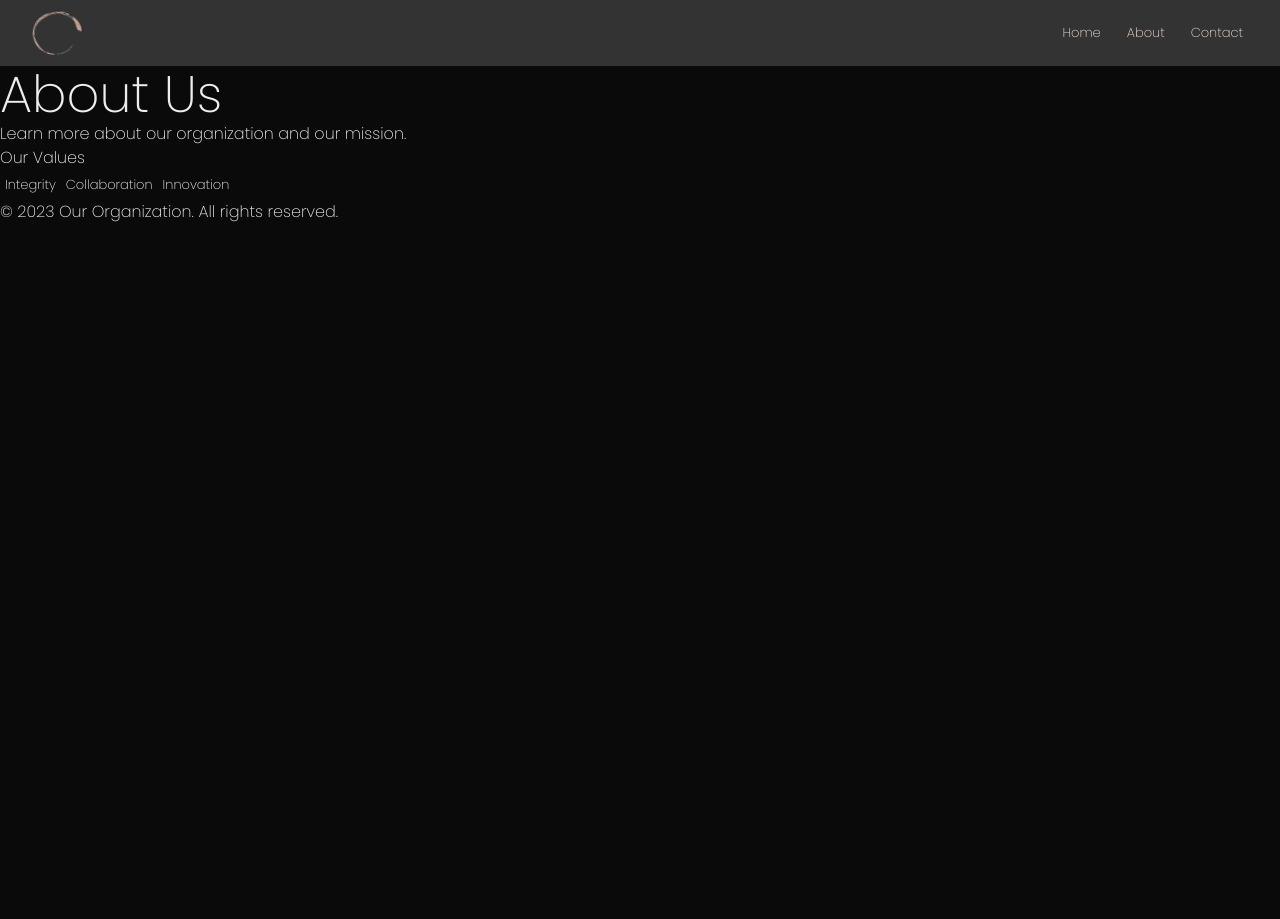
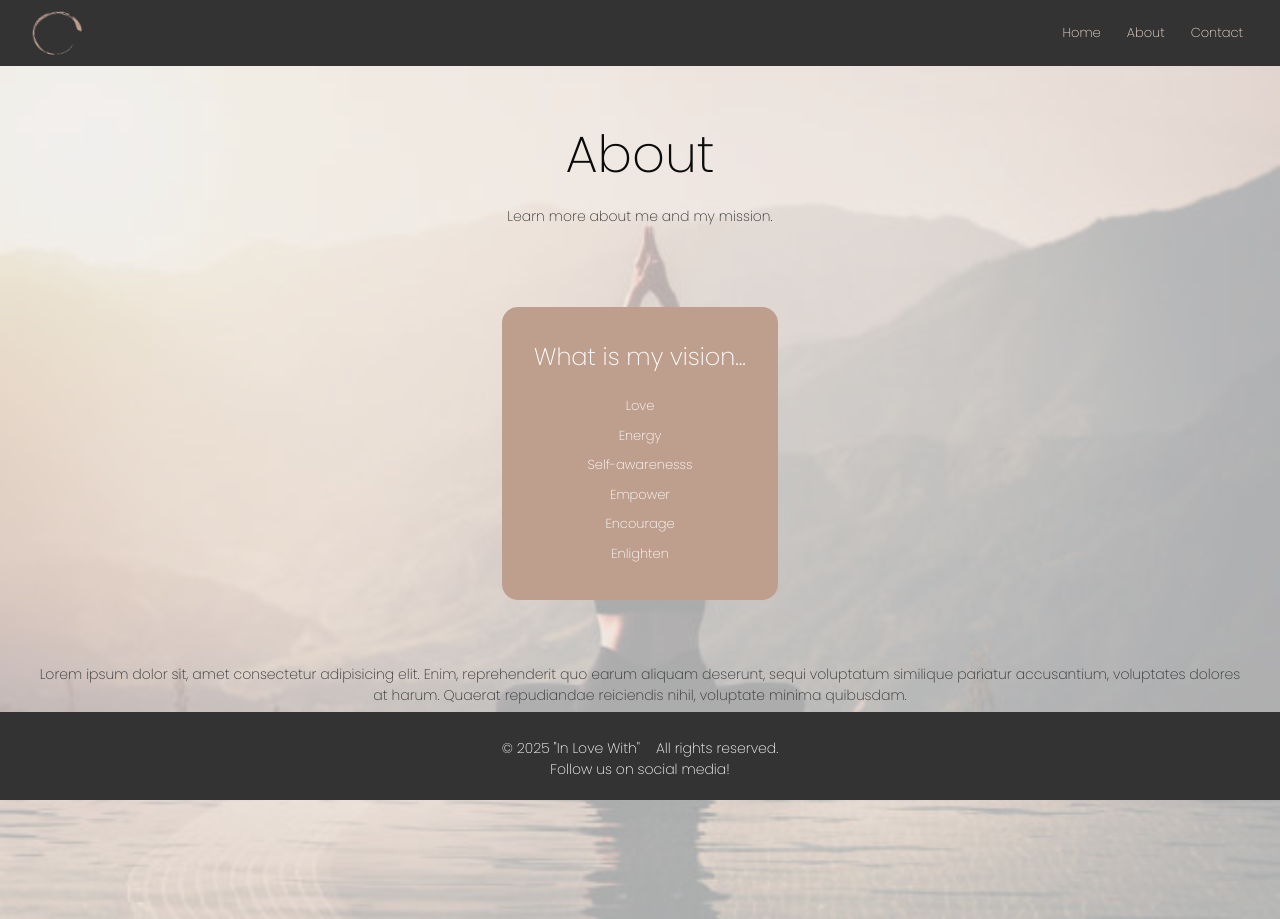
Before and after one commit to Marconion/in-love-with-next-js, a Next.js app: page /about in a window 1280 px wide. Before the commit the page ends 800 px from the top, so only its background shows below. Built offline with nearby package versions, Linux system fonts and the light colour scheme.

Commit message:
Refactor About and Contact pages: update layout, enhance styles, and integrate CardInfo component

```diff
--- a/src/app/about/page.css
+++ b/src/app/about/page.css
@@ -2,11 +2,19 @@
   display: flex;
   flex-direction: column;
   align-items: center;
-  padding: 20px;
-  gap: 1rem;
-  background-color: #f9f9f9;
-  border-radius: 8px;
-  box-shadow: rgba(0, 0, 0, 0.07) 0px 1px 2px, rgba(0, 0, 0, 0.07) 0px 2px 4px,
-    rgba(0, 0, 0, 0.07) 0px 4px 8px, rgba(0, 0, 0, 0.07) 0px 8px 16px,
-    rgba(0, 0, 0, 0.07) 0px 16px 32px, rgba(0, 0, 0, 0.07) 0px 32px 64px;
+  height: 100vh;
+  padding-top: 30px;
+  gap: 1.5rem;
 }
+
+h1 {
+  padding-top: 30px;
+}
+
+p {
+  color: #333;
+  font-size: 14px;
+  line-height: 1.5;
+  margin: 0;
+  text-align: center;
+}
--- a/src/app/about/page.js
+++ b/src/app/about/page.js
@@ -1,23 +1,64 @@
 import React from "react";
+import "./page.css";
+import { CardInfo } from "../components/CardInfo";
+import { Footer } from "../components/Footer";
+import Image from "next/image";
+import img1 from "@/app/components/assets/images/img1.jpg";
 
-const AboutPage = () => {
+const Page = () => {
   return (
-    <div className="container">
-      <h1>About Us</h1>
-      <p>Learn more about our organization and our mission.</p>
-      <section>
-        <h2>Our Values</h2>
-        <ul>
-          <li>Integrity</li>
-          <li>Collaboration</li>
-          <li>Innovation</li>
-        </ul>
-      </section>
-      <footer>
-        <p>&copy; 2023 Our Organization. All rights reserved.</p>
-      </footer>
-    </div>
+    <>
+      <Image
+        src={img1}
+        alt="About"
+        width={250}
+        height={250}
+        style={{
+          position: "absolute",
+          // top: "4rem",
+          zIndex: -1,
+          opacity: 0.3,
+          width: "100%",
+          height: "auto",
+        }}
+      />
+      <div className="container">
+        <h1>About</h1>
+        <p>Learn more about me and my mission.</p>
+        <div style={{ marginTop: "3rem" }}>
+          <CardInfo
+            title={"What is my vision..."}
+            desc={
+              <section>
+                <ul
+                  style={{
+                    flexDirection: "column",
+                    textAlign: "center",
+                    marginTop: "1rem",
+                  }}>
+                  <li>Love</li>
+                  <li>Energy</li>
+                  <li>Self-awarenesss</li>
+                  <li>Empower</li>
+                  <li>Encourage</li>
+                  <li>Enlighten</li>
+                </ul>
+              </section>
+            }
+          />
+        </div>
+        <div style={{ padding: "2rem" }}>
+          <p>
+            Lorem ipsum dolor sit, amet consectetur adipisicing elit. Enim,
+            reprehenderit quo earum aliquam deserunt, sequi voluptatum similique
+            pariatur accusantium, voluptates dolores at harum. Quaerat
+            repudiandae reiciendis nihil, voluptate minima quibusdam.
+          </p>
+        </div>
+      </div>
+      <Footer />
+    </>
   );
 };
 
-export default AboutPage; // Ensure this is the default export
+export default Page; // Ensure this is the default export
--- a/src/app/components/CardInfo.jsx
+++ b/src/app/components/CardInfo.jsx
@@ -9,7 +9,7 @@ export const CardInfo = ({ title, desc }) => {
         padding: "2rem",
         backgroundColor: "#be9f8e",
         borderRadius: "1rem",
-        margin: "2rem",
+        margin: "0.5rem",
       }}>
       <p className="read-the-docs" style={{ color: "white" }}>
         {title}
--- a/src/app/components/Footer.css
+++ b/src/app/components/Footer.css
@@ -1,4 +1,8 @@
 .footer {
+  position: fixed;
+  width: 100%;
+  bottom: 0;
+  left: 0;
   background-color: #333;
   color: white;
   text-align: center;
--- a/src/app/components/Footer.jsx
+++ b/src/app/components/Footer.jsx
@@ -5,8 +5,8 @@ export const Footer = () => {
   return (
     <div className="footer">
       <div className="row">
-        <p>© 2025 "In Love With" ... All rights reserved.</p>
-        {/* <p>All rights reserved.</p> */}
+        <p>© 2025 "In Love With"</p>
+        <p>All rights reserved.</p>
       </div>
 
       <p>Follow us on social media!</p>
--- a/src/app/contact/page.css
+++ b/src/app/contact/page.css
@@ -3,14 +3,9 @@
   flex-direction: column;
   align-items: center;
   height: 100vh;
-  margin-top: 30px;
-  padding: 40px;
+  /* margin-top: 30px; */
+  /* padding: 40px; */
   gap: 1.5rem;
-  background-color: #f9f9f9;
-  border-radius: 8px;
-  box-shadow: rgba(0, 0, 0, 0.07) 0px 1px 2px, rgba(0, 0, 0, 0.07) 0px 2px 4px,
-    rgba(0, 0, 0, 0.07) 0px 4px 8px, rgba(0, 0, 0, 0.07) 0px 8px 16px,
-    rgba(0, 0, 0, 0.07) 0px 16px 32px, rgba(0, 0, 0, 0.07) 0px 32px 64px;
 }
 
 .contact-form {
@@ -20,3 +15,18 @@
   width: 100%;
   max-width: 400px;
 }
+
+input {
+  padding: 0.5em;
+  border-radius: 8px;
+  border: 1px solid #dadada;
+}
+
+textarea {
+  padding: 0.5em;
+  border-radius: 8px;
+  border: 1px solid #dadada;
+  max-lines: 5;
+  resize: vertical;
+  min-height: 100px;
+}
--- a/src/app/contact/page.js
+++ b/src/app/contact/page.js
@@ -1,15 +1,25 @@
 import React from "react";
 import "./page.css";
 import { CustomButton } from "../components/CustomButton";
+import { Footer } from "../components/Footer";
 
 const Page = () => {
-  function handleSubmit(event) {
-    event.preventDefault();
-  }
+  //   function handleSubmit(event) {
+  //     event.preventDefault();
+  //   }
 
   return (
-    <div className="container">
-      <h1>Contact Us</h1>
+    <div
+      style={{
+        display: "flex",
+        flexDirection: "column",
+        alignItems: "center",
+        height: "100vh",
+        padding: "0 40px",
+        // gap: "1.5rem",
+        // paddingTop: "30px",
+      }}>
+      ;<h1>Contact Me</h1>
       <p>Feel free to reach out for any inquiries or feedback.</p>
       <form className="contact-form">
         <label htmlFor="name">Name:</label>
@@ -24,6 +34,7 @@ const Page = () => {
         {/* <button type="submit">Send</button> */}
         <CustomButton type={"submit"} label="Send" />
       </form>
+      <Footer />
     </div>
   );
 };
--- a/src/app/globals.css
+++ b/src/app/globals.css
@@ -12,8 +12,8 @@
 
 @media (prefers-color-scheme: light) {
   :root {
-    --background: #0a0a0a;
-    --foreground: #ededed;
+    --foreground: #0a0a0a;
+    --background: #ededed;
   }
 }
 
--- a/src/app/page.js
+++ b/src/app/page.js
@@ -116,6 +116,7 @@ export default function Home() {
               desc={"Monthly 20$ // Yearly 150$"}
             />
             <StoreBadges />
+            <div style={{ marginTop: "130px" }}></div>
           </div>
         </main>
         <Footer />
```
